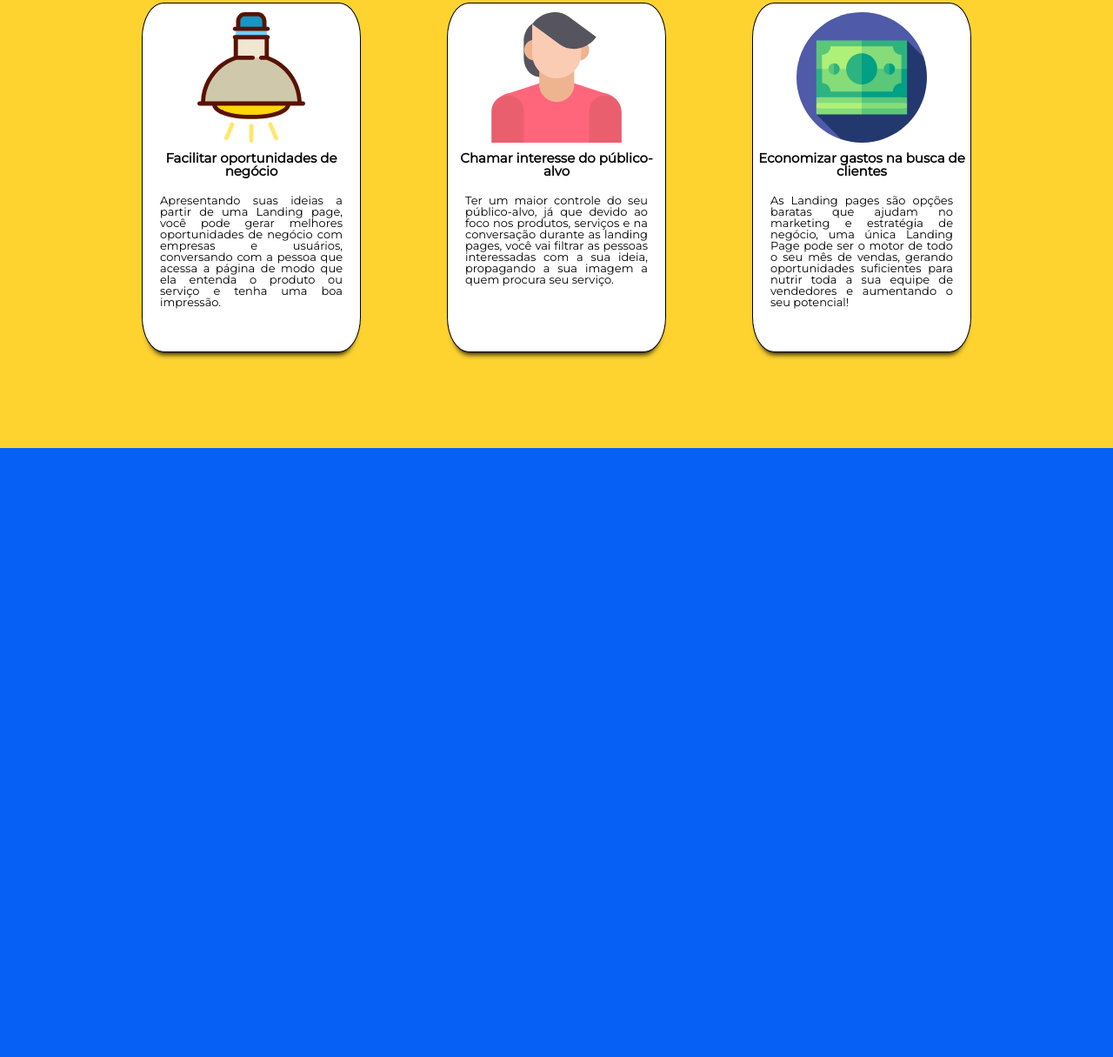
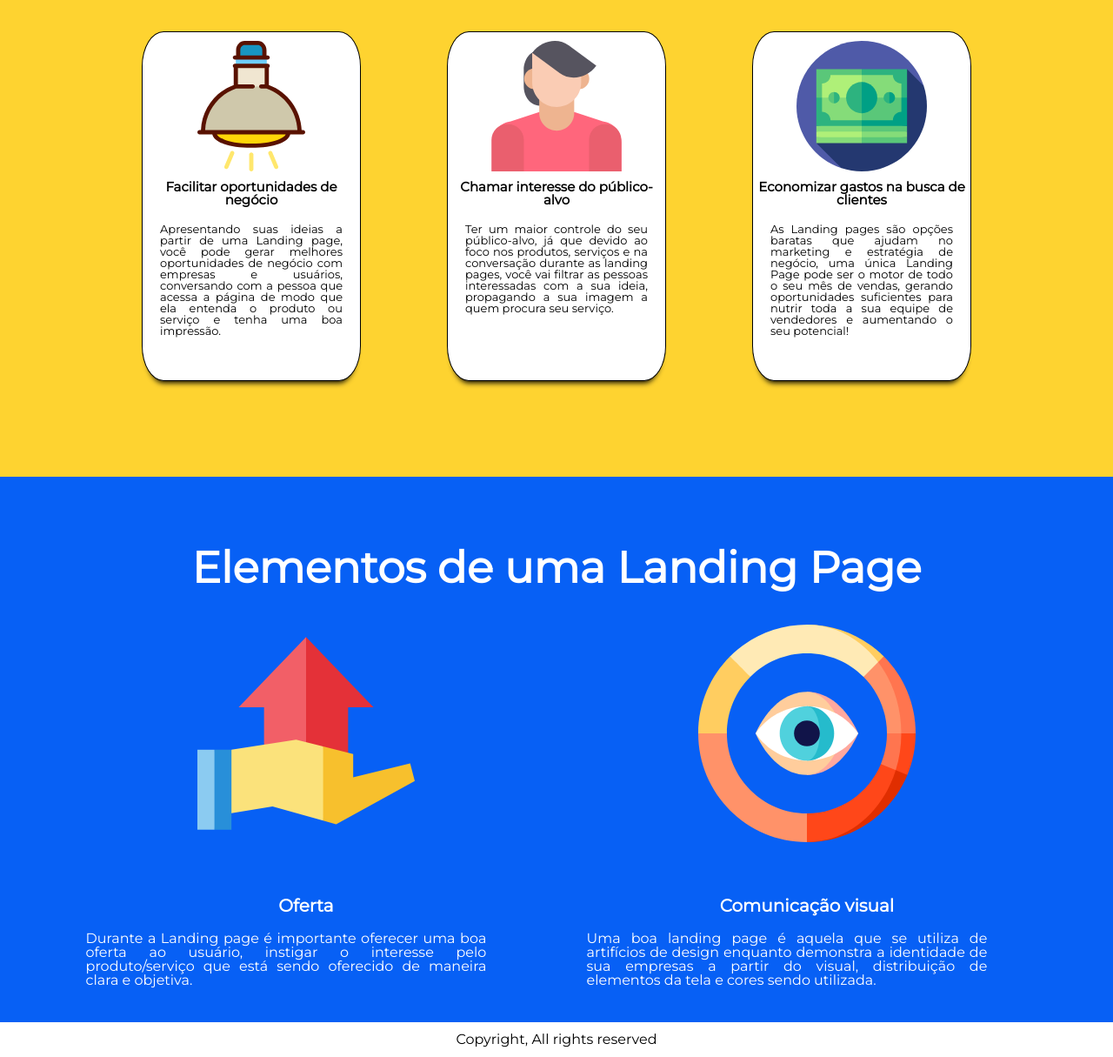
Before and after one commit to MatheusNunes02/LandingPage, a plain HTML site: page index.html in a window 1280 px wide. Shown: the part 1547-2762 px from the top of the page at 87% size. Before the commit the page ends 2062 px from the top, so only its background shows below. Drawn offline with Linux system fonts and the light colour scheme.

Commit message:
Finalizado

```diff
--- a/css/styles.css
+++ b/css/styles.css
@@ -10,7 +10,7 @@ body{
     top: 0;
     display: flex;
     width: 100vw;
-    height: 12vh;
+    height: 11vh;
     background-color: #0760F5;
     justify-content: flex-end;
     opacity: 0.9;
@@ -104,7 +104,7 @@ body{
     justify-content: center;
     align-items: center;
     width: 70%;
-    height: 80vh;
+    height: 87vh;
 }
 
 .title{
@@ -128,14 +128,14 @@ body{
     width: 100%;
     background-color: #fed330;
     align-items: center;
-    padding-top: 5%;
+    padding-top: 4%;
 }
 
 .title2{
     text-align: center;
-    width: 50%;
+    width: 100%;
     font-size: 50px;
-    margin-bottom: 30px;
+    margin-bottom: 20px;
     font-weight: bolder;
     padding-bottom: 30px;
     margin-top: 30px;
@@ -162,14 +162,25 @@ body{
     border: 1px solid black;
 }
 
+.card:hover{
+    background-color: wheat;
+    transition: 0.5s;
+}
+
 .card-img{
     width: 250px;
     height: 150px;
     margin-top: 10px;
 }
+
+
 .icon-card{
     width: 100%;
     height: 100%;
+}
+
+.icon-card:hover{
+    transform: scale(1.1)
 }
 
 .card-title{
@@ -187,10 +198,107 @@ body{
 }
 
 
+#elementos{
+    height:auto;
+    display: flex;
+    flex-direction: column;
+    align-items: center;
+
+    color: white;
+}
+
+.title3{
+    color: white;
+    font-size: 50px;
+    margin-top: 80px;
+    margin-bottom: 30px;
+    font-weight: bolder;
+    text-align: center;
+}
+
+#elementosContent{
+    display: flex;
+    flex-direction: row;
+    flex-wrap: wrap;
+    height: auto;
+    justify-content: space-evenly;
+    align-items: center;
+    width: 90vw;
+}
+
+.elementos-items{
+    width: 50%;
+    display: flex;
+    flex-direction: row;
+    flex-wrap: wrap;
+    justify-content: center;
+
+}
 
 
 
+.imgElement{
+    width: 250px;
+    height: 270px;
+}
 
+.elementosSubtitle{
+    font-weight: bolder;
+    font-size: 20px;
+    width: 100%;
+    margin-top: 50px;
+    text-align: center;
+}
+
+.elementos-text{
+    text-align: justify;
+    width: 80%;
+    margin-top: 20px;
+    padding-left: 6%;
+}
+
+#footer{
+    width: auto;
+    margin-top: 40px;
+    height: 40px;
+    background-color:#fff;
+    color: black;
+    display: flex;
+    align-items: center;
+    justify-content: center;
+}
+
+
+@media(max-width: 1110px){
+
+#elementosContent{
+    display: flex;
+    flex-direction: row;
+    flex-wrap: wrap;
+    justify-content: space-evenly;
+    align-items: center;
+    width: 90vw;
+}
+
+.elementos-items{
+    width: 400px;
+    flex-wrap: wrap;
+    justify-content: center;
+
+}
+
+.imgHolder{
+    align-self: center;
+}
+
+.imgElement{
+    align-self: center;
+    width: 250px;
+    height: 270px;
+}
+
+
+}
 
 @media(max-width: 570px){
     #header{
--- a/index.html
+++ b/index.html
@@ -18,7 +18,7 @@
                 <div class="header-item"><a class="headerLink" href="#">Início</a></div>
                 <div class="header-item"><a class="headerLink" href="#landingPage">Landing Page</a></div>
                 <div class="header-item"><a class="headerLink" href="#importancia">Importância</a></div>
-                <div class="header-item"><a class="headerLink" href="#">Elementos</a></div>
+                <div class="header-item"><a class="headerLink" href="#elementos">Elementos</a></div>
             </div>
         </div>
         <div id="content">
@@ -71,9 +71,37 @@
 
                 </div>
             </div>
+            <div id="elementos">
+                <div class="title3">Elementos de uma Landing Page</div>
+                <div id="elementosContent">
+                    <div class="elementos-items">
+                        <div class="imgHolder"><img class="imgElement" src="img/hand-gesture-hand-svgrepo-com.svg"></div>
+                        <div>
+                            <div class="elementosSubtitle">Oferta</div>
+                            <div class="elementos-text"> Durante a Landing page é importante
+                            oferecer uma boa oferta ao usuário, instigar
+                            o interesse pelo produto/serviço que está sendo
+                            oferecido de maneira clara e objetiva.
+                        </div>
+                        </div>
+                    </div>
+                    <div class="elementos-items">
+                        <div class="imgHolder"><img class="imgElement" src="img/visualization-eye-svgrepo-com.svg"></div>
+                        <div>
+                            <div class="elementosSubtitle">Comunicação visual</div>
+                            <div class="elementos-text">Uma boa landing page é aquela
+                                que se utiliza de artifícios de design
+                                enquanto demonstra a identidade de sua empresas
+                                a partir do visual, distribuição de elementos da
+                                tela e cores sendo utilizada.
+                            </div>
+                        </div>
+                    </div>
+                </div>
+            </div>
         </div>
         <div id="footer">
-
+            Copyright, All rights reserved
         </div>
     </body>
 </html>
```
Also changed, not shown: img/hand-gesture-hand-svgrepo-com.svg (added), img/visualization-eye-svgrepo-com.svg (added).
